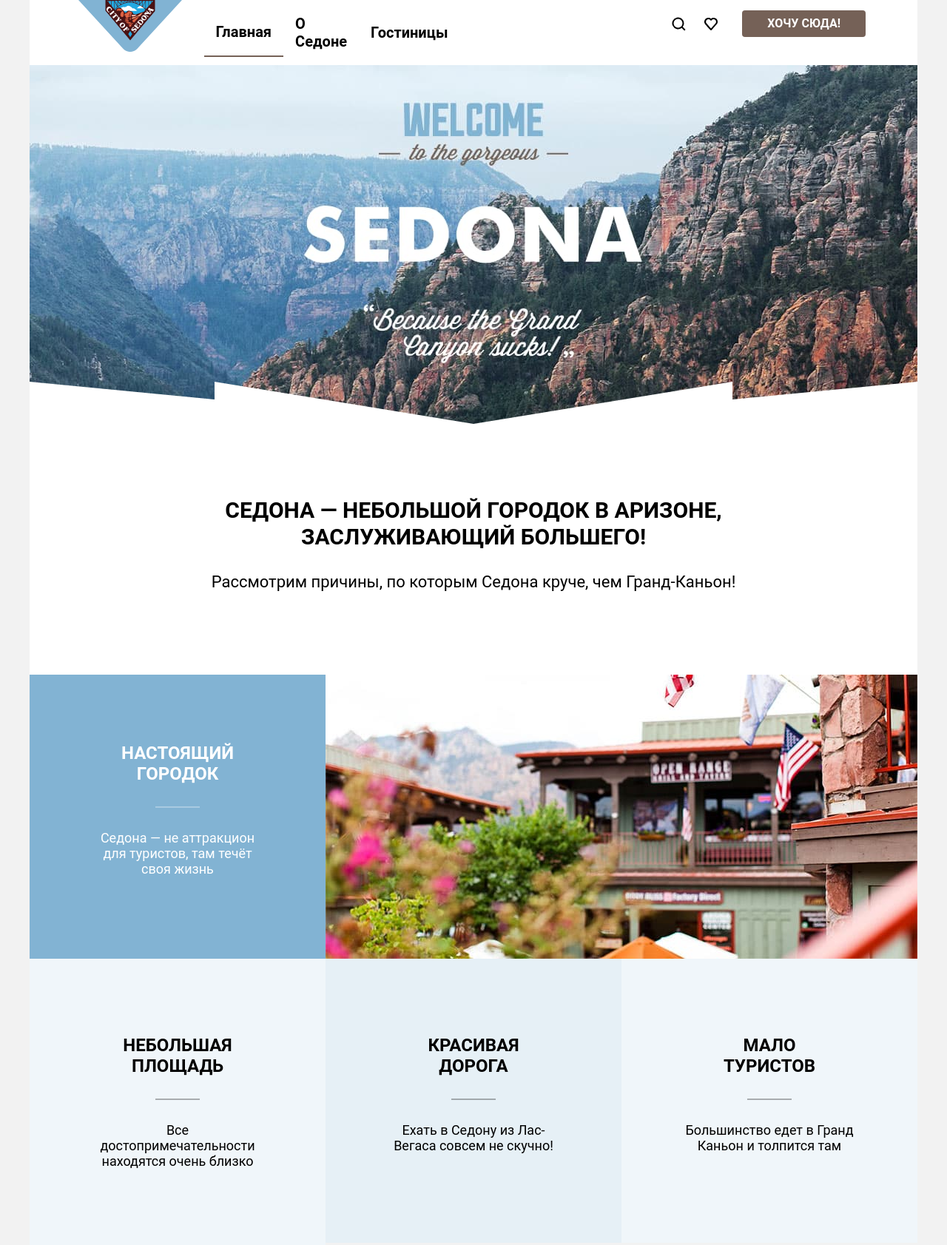
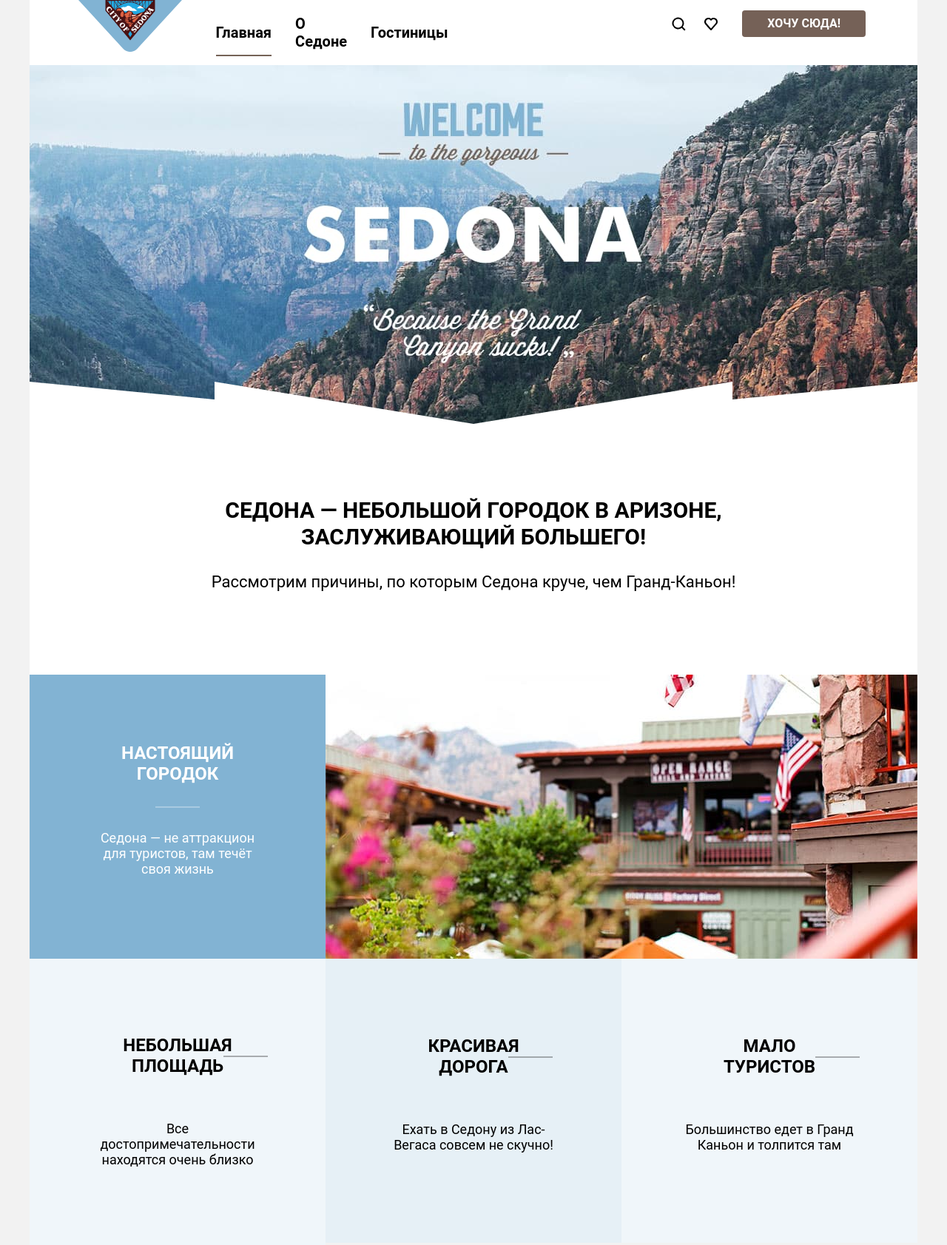
Before and after one commit to htmlacademy-htmlcss/1326617-sedona-35, a plain HTML site: page index.html in a window 1280 px wide. Shown: the top 1683 px of the page at 74% size. Drawn offline with Linux system fonts and the light colour scheme; a web font is replaced by a local one.

Commit message:
Вносит изменения

```diff
--- a/index.html
+++ b/index.html
@@ -69,22 +69,19 @@
           </li>
           <li class="advantages-item">
             <div class="advantages-card block-light-blue row-two">
-              <h3 class="advantages-title">Небольшая<br> площадь</h3>
-              <svg width="60" height="2" xmlns="http://www.w3.org/2000/svg"><path fill="#000" fill-opacity=".3" d="M0 0h60v2H0z"/></svg>
+              <h3 class="advantages-title title-row-two">Небольшая<br> площадь</h3>
               <p class="advantages-description">Все достопримечательности находятся очень близко</p>
             </div>
           </li>
           <li class="advantages-item">
             <div class="advantages-card block-middle-blue row-two">
-              <h3 class="advantages-title">Красивая<br> дорога</h3>
-              <svg width="60" height="2" xmlns="http://www.w3.org/2000/svg"><path fill="#000" fill-opacity=".3" d="M0 0h60v2H0z"/></svg>
+              <h3 class="advantages-title title-row-two">Красивая<br> дорога</h3>
               <p class="advantages-description">Ехать в Седону из Лас-Вегаса совсем не скучно!</p>
             </div>
           </li>
           <li class="advantages-item">
             <div class="advantages-card block-light-blue row-two">
-              <h3 class="advantages-title">Мало<br> туристов</h3>
-              <svg width="60" height="2" xmlns="http://www.w3.org/2000/svg"><path fill="#000" fill-opacity=".3" d="M0 0h60v2H0z"/></svg>
+              <h3 class="advantages-title title-row-two">Мало<br> туристов</h3>
               <p class="advantages-description">Большинство едет в Гранд Каньон и толпится там</p>
             </div>
           </li>
--- a/styles/styles.css
+++ b/styles/styles.css
@@ -97,6 +97,7 @@ html {
   line-height: 24px;
   list-style-type: none;
   text-decoration: none;
+  position: relative;
 }
 .navigation-list{
   display: flex;
@@ -118,8 +119,15 @@ html {
   align-items: center;
   padding: 20px 16px;
 }
-.navigation-link-current{
-border-bottom: 2px #756257 solid;
+
+.navigation-link-current::before{
+  position: absolute;
+  right: 16px;
+  bottom: 0;
+  left: 16px;
+  height: 2px;
+  background-color: #756257;
+  content: "";
 }
 .navigation-button{
   font-family: inherit;
@@ -179,6 +187,7 @@ border-bottom: 2px #756257 solid;
   align-items:center;
   justify-content: center;
   box-sizing: border-box;
+  position: relative;
 }
 .advantages-list{
   display: flex;
@@ -225,17 +234,26 @@ border-bottom: 2px #756257 solid;
   text-align: center;
   margin: 0;
   margin-bottom: 30px;
+
 }
 .title-row-four{
   margin: 0;
   margin-top: 30px;
+}
+
+.title-row-two::after{
+  height: 2px;
+  width: 60px;
+  background-color: rgba(0, 0, 0, 0.3);
+  content: "";
+  position: absolute;
 }
 .advantages-description{
   font-size: 18px;
   line-height: 21px;
   text-align: center;
   margin: 0;
-  margin-top:30px;
+  margin-top: 30px;
 }
 .call-to-action{
   width: 1200px;
```
